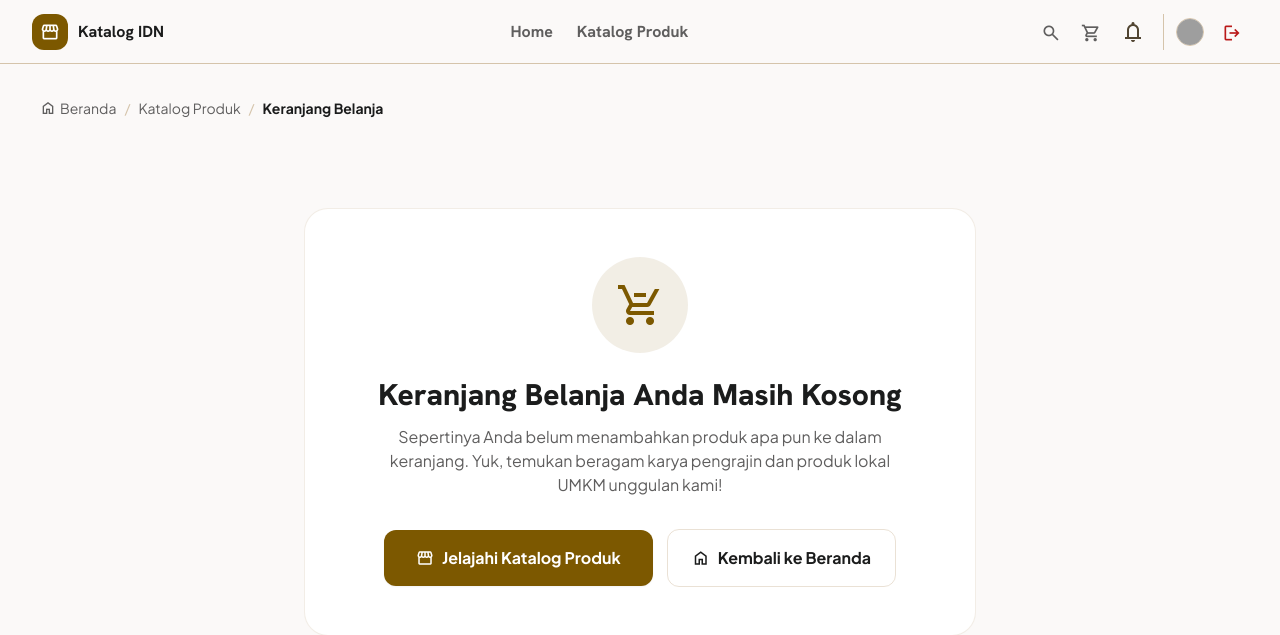
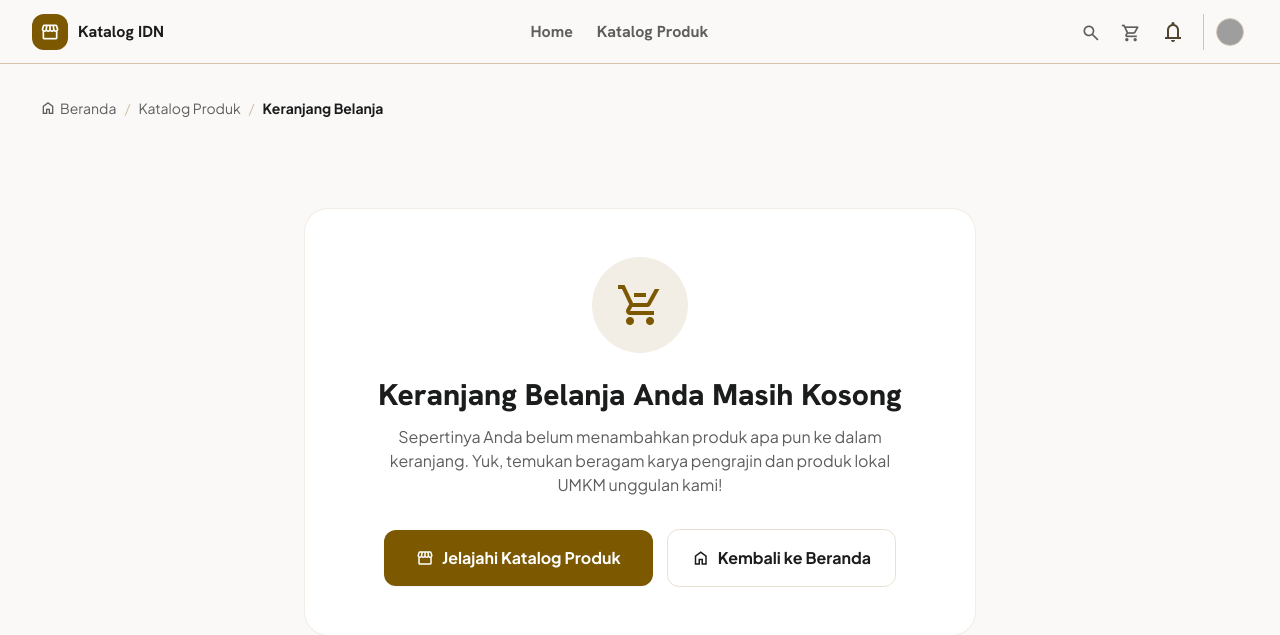
Before and after one commit to sastrawiguna596-stack/KatalogID, a Laravel app: page /cart in a window 1280 px wide. Shown: the top 635 px of the page. Run offline with Laravel 12, Linux system fonts and the light colour scheme; a user stored in the database is signed in; data comes from the database, SQL or seed files in the repository; data that the repository does not hold is empty; some libraries are stand-ins or nearby versions; grey boxes are pictures that could not be loaded.

Commit message:
Hapus tombol logout dari navbar dan pusatkan di pengaturan akun

```diff
--- a/resources/views/layouts/navbar.blade.php
+++ b/resources/views/layouts/navbar.blade.php
@@ -45,12 +45,9 @@
 
     <div class="border-t border-outline-variant pt-4 mt-auto">
         @auth
-        <form action="{{ route('logout') }}" method="POST">
-            @csrf
-            <button type="submit" class="w-full flex items-center gap-3 px-3.5 py-3 text-error hover:bg-error-container rounded-xl font-label-md text-label-md font-bold transition-all">
-                <span class="material-symbols-outlined">logout</span> Keluar Akun
-            </button>
-        </form>
+        <a href="{{ Auth::user()->role === 'seller' ? route('account_setting') : (Auth::user()->role === 'admin' ? route('admin.dashboard') : route('cust_account_setting')) }}" class="flex items-center gap-3 px-3.5 py-3 text-on-surface-variant hover:bg-surface-variant rounded-xl font-label-md text-label-md font-bold transition-all" onclick="closeNavDrawer()">
+            <span class="material-symbols-outlined">settings</span> Pengaturan Akun
+        </a>
         @else
         <a href="{{ route('login') }}" class="flex items-center justify-center gap-2 w-full py-3 bg-primary text-white rounded-xl font-label-md text-label-md font-bold hover:brightness-110 transition-all shadow-sm">
             <span class="material-symbols-outlined text-lg">login</span> Masuk / Daftar
@@ -111,18 +108,12 @@
 
             <!-- Auth Buttons -->
             @auth
-            <div class="flex items-center gap-2 pl-2 ml-1 border-l border-outline-variant">
+            <div class="flex items-center pl-2 ml-1 border-l border-outline-variant">
                 <a href="{{ Auth::user()->role === 'seller' ? route('account') : (Auth::user()->role === 'admin' ? route('admin.dashboard') : route('cust_account')) }}" class="flex items-center gap-2 p-1 rounded-full hover:bg-surface-variant transition-colors" title="Dashboard Saya">
                     <div class="w-7 h-7 rounded-full overflow-hidden border border-outline-variant shadow-xs">
                         <img src="{{ Auth::user()->avatar ? asset(Auth::user()->avatar) : 'https://ui-avatars.com/api/?name=' . urlencode(Auth::user()->name) . '&background=7c5800&color=ffffff&size=128' }}" class="w-full h-full object-cover" alt="{{ Auth::user()->name }}">
                     </div>
                 </a>
-                <form action="{{ route('logout') }}" method="POST" class="inline">
-                    @csrf
-                    <button type="submit" class="p-1.5 text-error hover:bg-error-container/40 rounded-full transition-colors" title="Keluar Akun">
-                        <span class="material-symbols-outlined text-[20px]">logout</span>
-                    </button>
-                </form>
             </div>
             @else
             <a href="{{ route('login') }}" class="font-label-md text-[11px] font-bold text-primary border-2 border-primary px-3 py-1 rounded-full hover:bg-primary hover:text-white transition-all shadow-xs ml-1">
```
